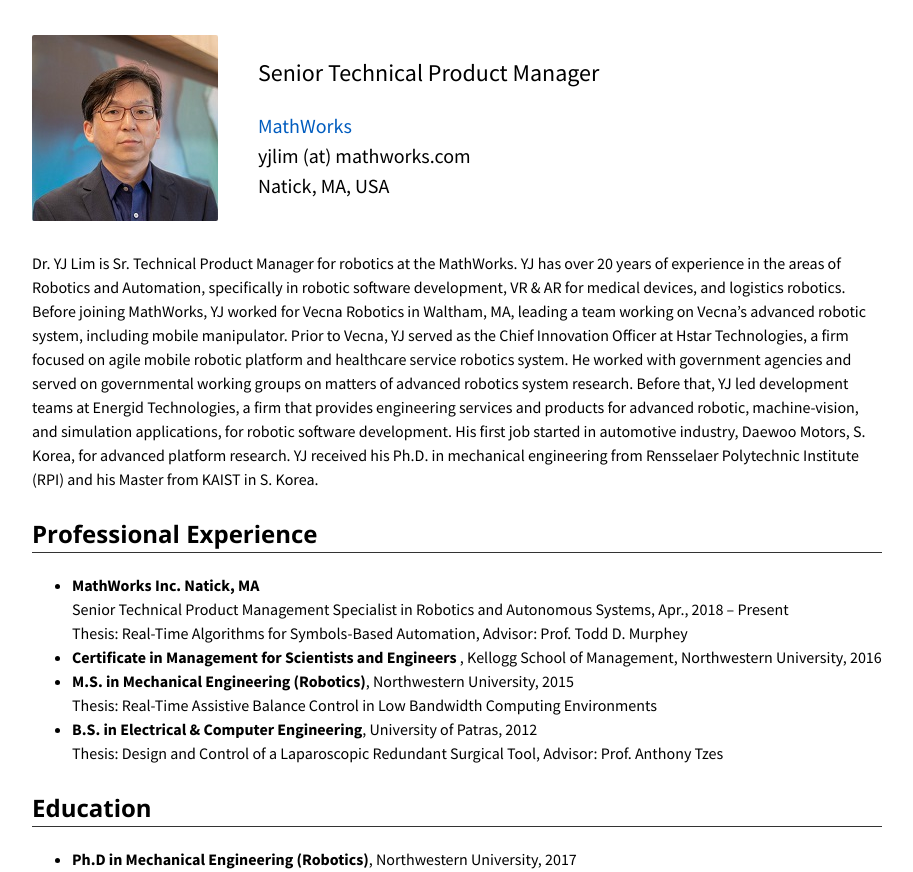
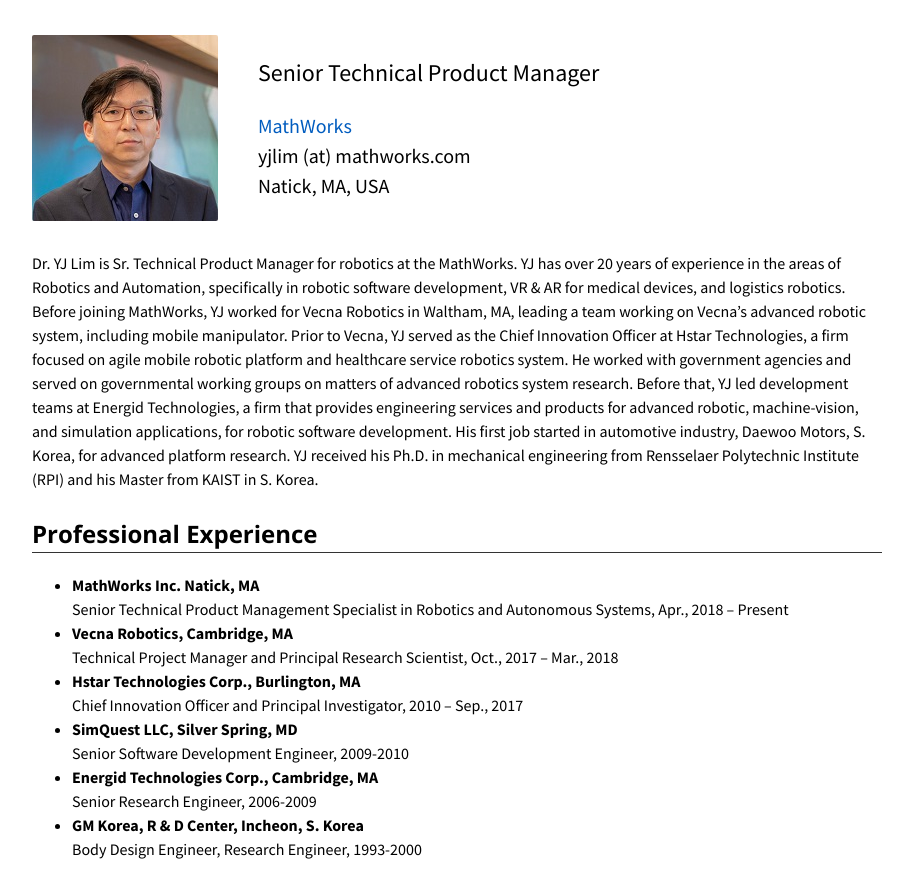
Before and after one commit to yijelim/yjlim.com, a plain HTML site: page index.html in a window 1280 px wide. Shown: the top 872 px of the page, without its empty margins (188-1101 px from the left). Drawn offline with nearby package versions, Linux system fonts and the light colour scheme; no server answers.

Commit message:
Update index.html

```diff
--- a/index.html
+++ b/index.html
@@ -55,10 +55,12 @@
 		  <h2 class="add-top-margin">Professional Experience</h2>
             <hr>
 			<ul>
-              <li><b>MathWorks Inc. Natick, MA</b> <br> Senior Technical Product Management Specialist in Robotics and Autonomous Systems, Apr., 2018 – Present <br> Thesis: Real-Time Algorithms for Symbols-Based Automation, Advisor: Prof. Todd D. Murphey</li>
-			  			  <li><b>Certificate in Management for Scientists and Engineers </b>, Kellogg School of Management, Northwestern University, 2016 </li>
-			  <li><b>M.S. in Mechanical Engineering (Robotics)</b>, Northwestern University, 2015 <br> Thesis: Real-Time Assistive Balance Control in Low Bandwidth Computing Environments</li>
-			  <li><b>B.S. in Electrical &amp Computer Engineering</b>, University of Patras, 2012 <br> Thesis: Design and Control of a Laparoscopic Redundant Surgical Tool, Advisor: Prof. Anthony Tzes</li>
+              <li><b>MathWorks Inc. Natick, MA</b> <br> Senior Technical Product Management Specialist in Robotics and Autonomous Systems, Apr., 2018 – Present <br> </li>
+	      <li><b>Vecna Robotics, Cambridge, MA </b> <br> Technical Project Manager and Principal Research Scientist, Oct., 2017 – Mar., 2018 <br> </li>
+	      <li><b>Hstar Technologies Corp., Burlington, MA </b> <br> Chief Innovation Officer and Principal Investigator, 2010 – Sep., 2017 <br> </li>
+	      <li><b>SimQuest LLC, Silver Spring, MD</b> <br> Senior Software Development Engineer, 2009-2010 <br> </li>
+	      <li><b>Energid Technologies Corp., Cambridge, MA</b> <br> Senior Research Engineer, 2006-2009 <br> </li>
+	      <li><b>GM Korea, R & D Center, Incheon, S. Korea </b> <br> Body Design Engineer, Research Engineer, 1993-2000<br> </li>
             </ul>
 
 
```
